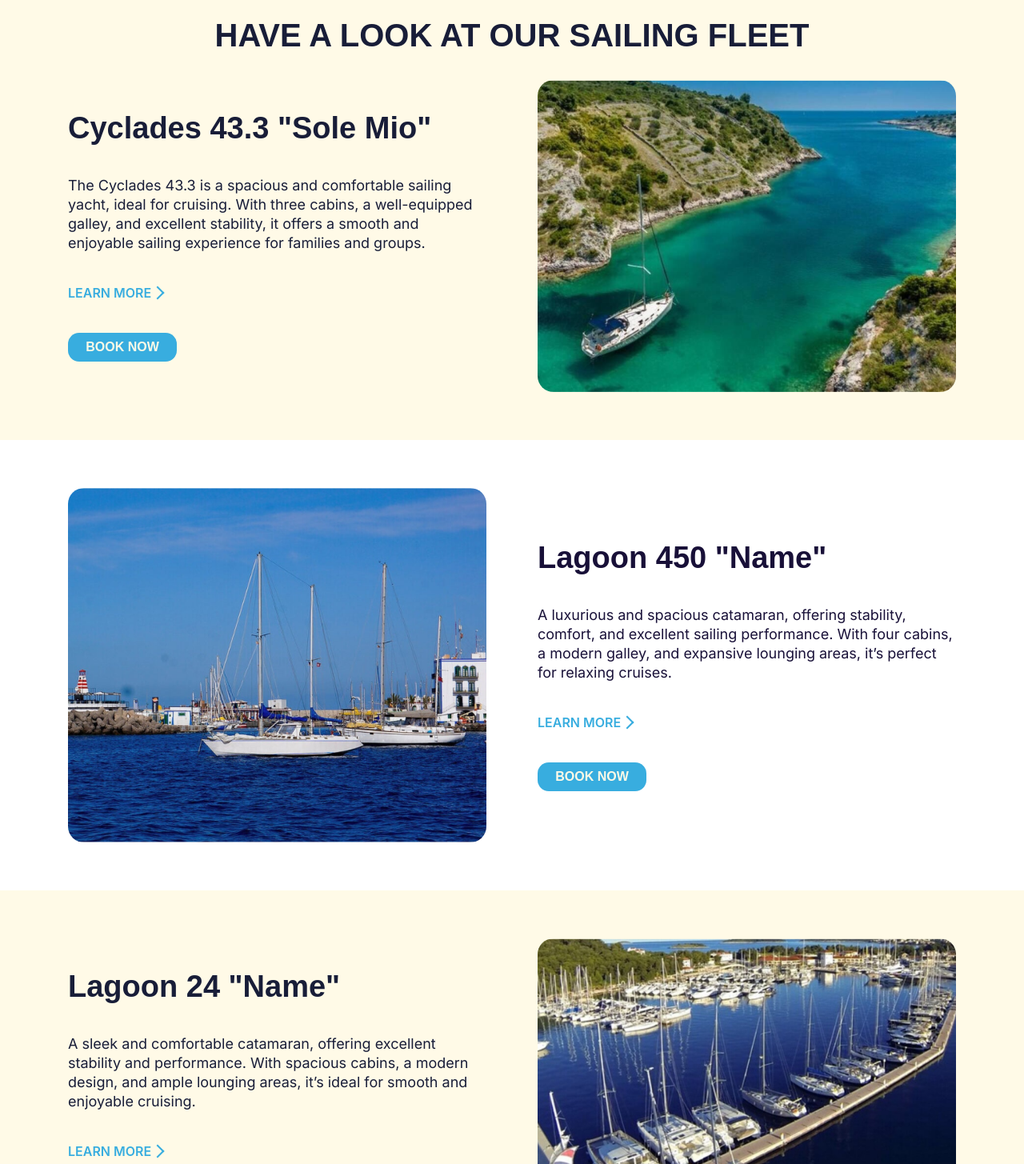
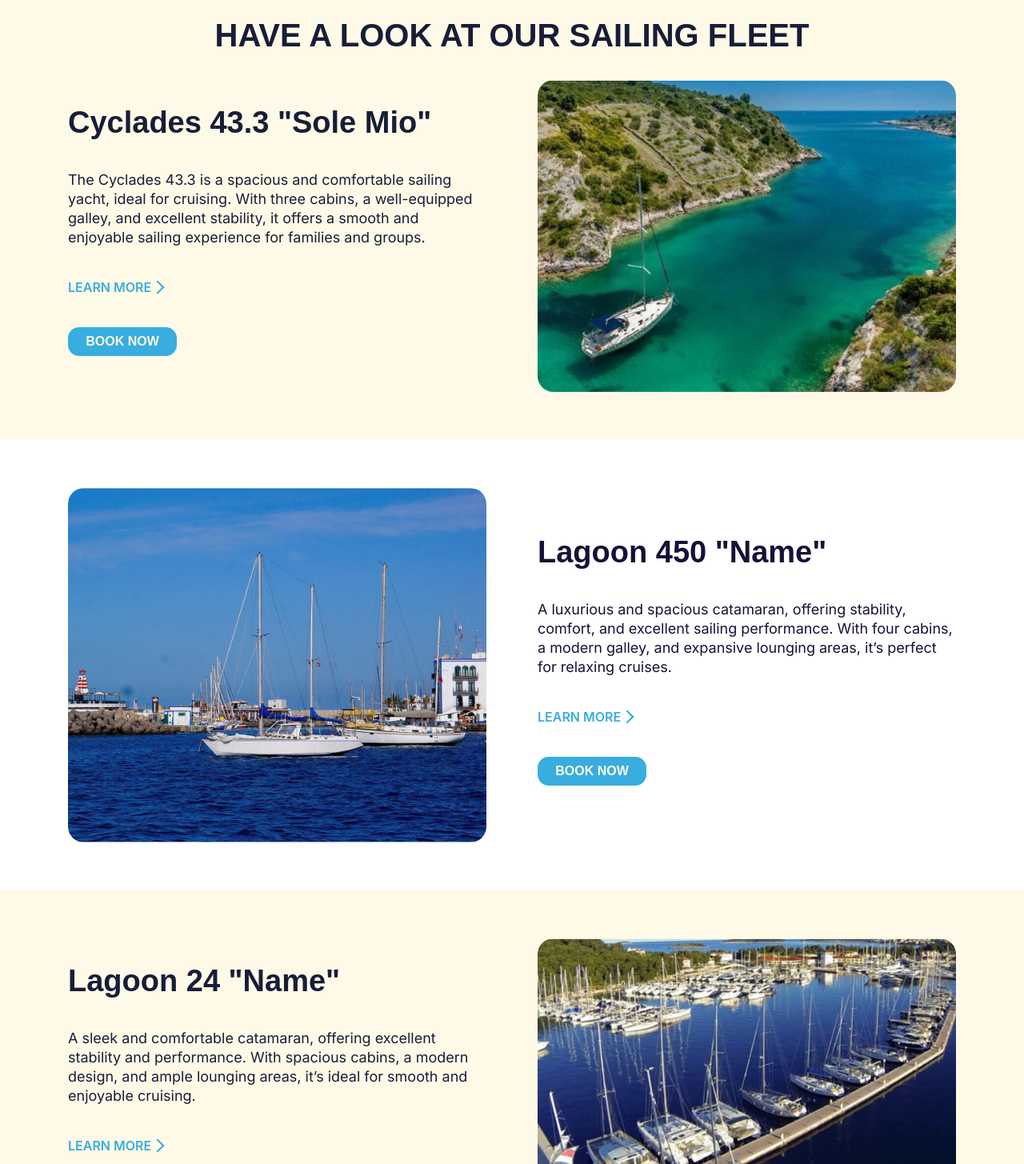
Before and after one commit to kseniadidenko81/YachtsFargus_new, a plain HTML site: page yachtcharter.html in a window 1280 px wide. Shown: the part 1860-3315 px from the top of the page at 80% size. Drawn offline with nearby package versions, Linux system fonts and the light colour scheme; a web font is replaced by a local one.

Commit message:
Update yachtcharter.htmlty

```diff
--- a/yachtcharter.html
+++ b/yachtcharter.html
@@ -307,7 +307,7 @@
           <h2 class="mt-0 text-center">Have a look at our sailing fleet</h2>
           <div class="grid-section align-items-center">
             <div class="grid-item order-2 order-lg-0 px-3 p-sm-0">
-              <h3 class="my-38">Cyclades 43.3 "Sole Mio"</h3>
+              <h3 class="mt-0 mt-sm-4 my-38">Cyclades 43.3 "Sole Mio"</h3>
               <p>
                 The Cyclades 43.3 is a spacious and comfortable sailing yacht,
                 ideal for cruising. With three cabins, a well-equipped galley,
@@ -357,7 +357,7 @@
               </picture>
             </div>
             <div class="grid-item px-3 p-sm-0">
-              <h3 class="my-38">Lagoon 450 "Name"</h3>
+              <h3 class="mt-0 mt-sm-4 my-38">Lagoon 450 "Name"</h3>
               <p>
                 A luxurious and spacious catamaran, offering stability, comfort,
                 and excellent sailing performance. With four cabins, a modern
@@ -377,7 +377,7 @@
         <div class="container rounded-0">
           <div class="grid-section align-items-center">
             <div class="grid-item order-4 order-lg-0 px-3 p-sm-0">
-              <h3 class="my-38">Lagoon 24 "Name"</h3>
+              <h3 class="mt-0 mt-sm-4 my-38">Lagoon 24 "Name"</h3>
               <p>
                 A sleek and comfortable catamaran, offering excellent stability
                 and performance. With spacious cabins, a modern design, and
```
